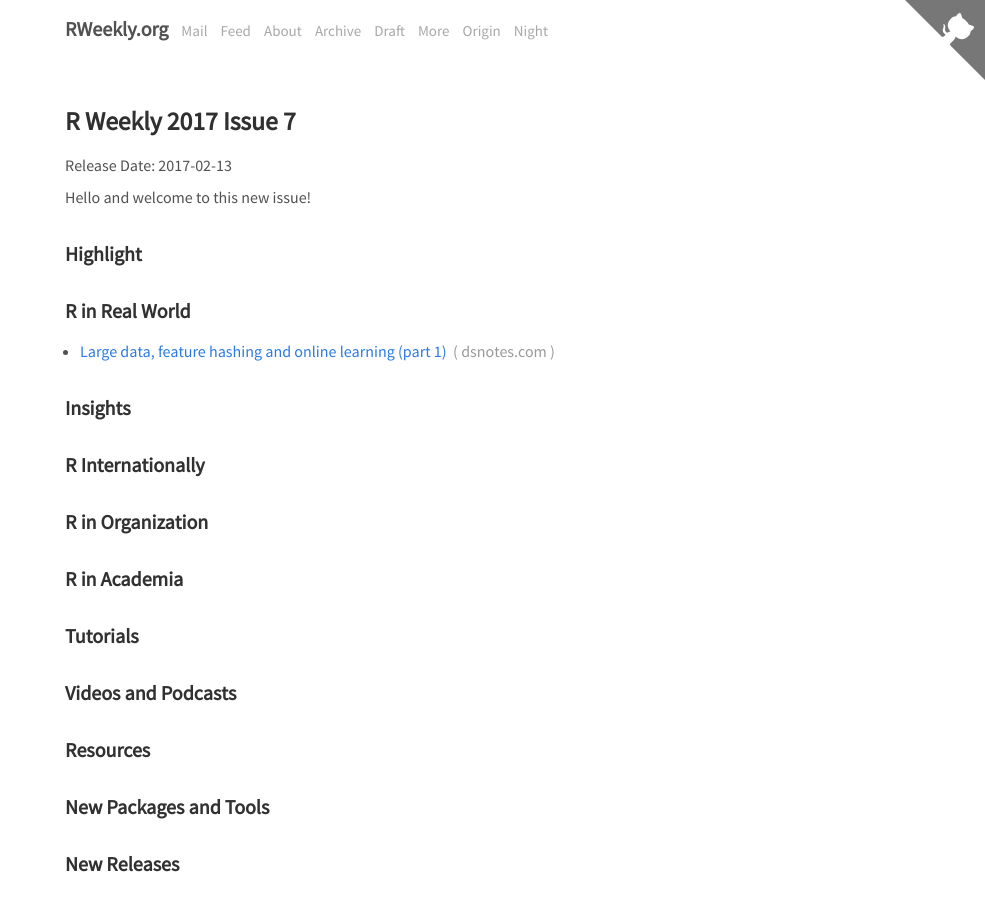
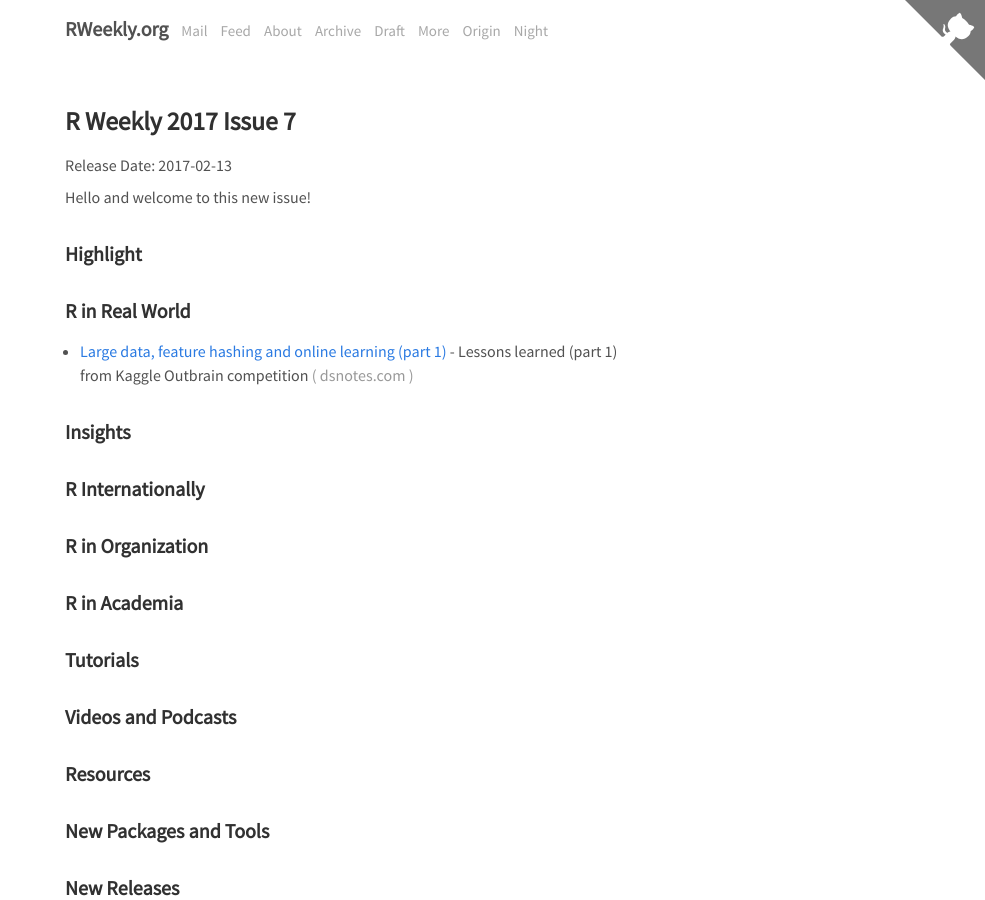
Before and after one commit to rweekly/rweekly.org, a Jekyll site: the page built from draft.md, in a window 1280 px wide and 900 px high. Shown: the whole window, without its empty margins (295-1280 px from the left). Built offline with Jekyll 4.4.1, drawn with Linux system fonts in a browser that asks for light colours; comment, search, counter and statistics services are not loaded.

Commit message:
Update: Draft 2017-7

```diff
--- a/draft.md
+++ b/draft.md
@@ -16,7 +16,7 @@ Hello and welcome to this new issue!
 
 ### R in Real World
 
-+ [Large data, feature hashing and online learning (part 1) ](http://dsnotes.com/post/2017-01-27-lessons-learned-from-outbrain-click-prediction-kaggle-competition/)
++ [Large data, feature hashing and online learning (part 1) ](http://dsnotes.com/post/2017-01-27-lessons-learned-from-outbrain-click-prediction-kaggle-competition/) - Lessons learned (part 1) from Kaggle Outbrain competition
 
 ### Insights
 
```
